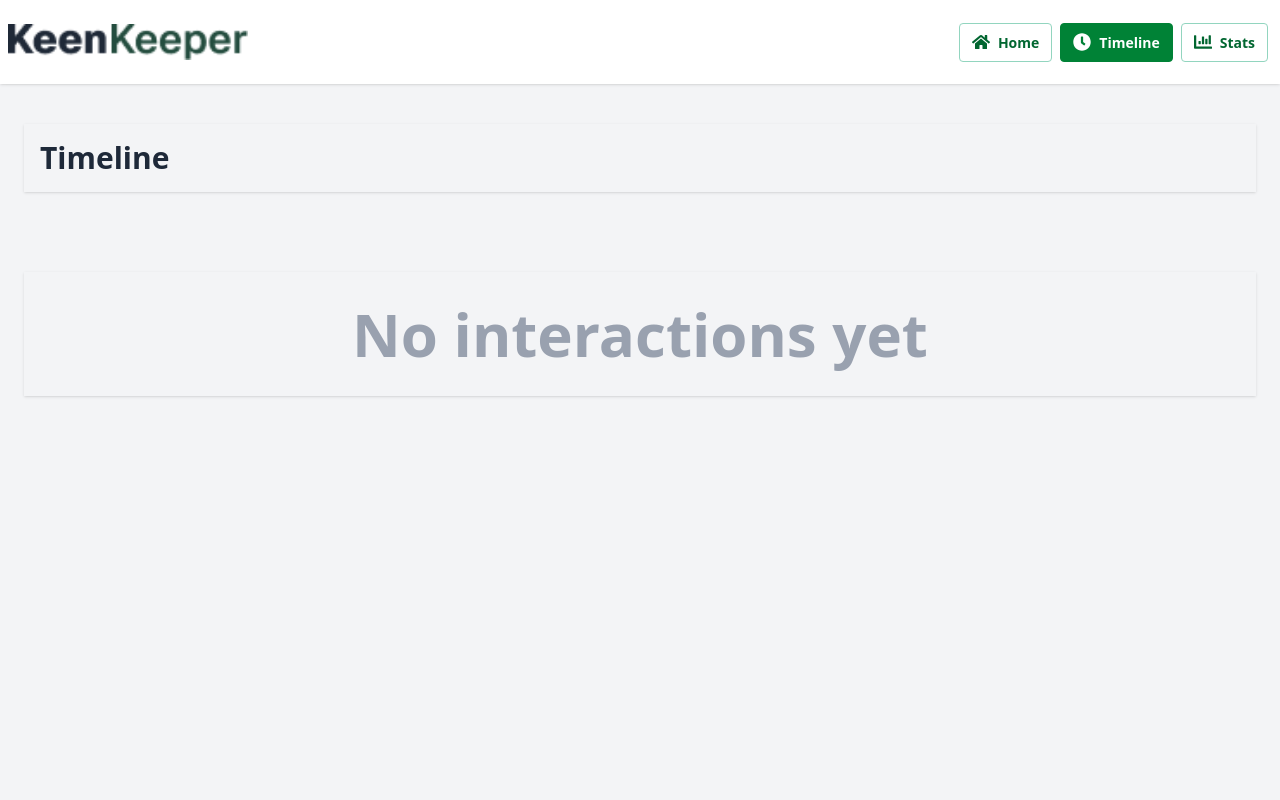
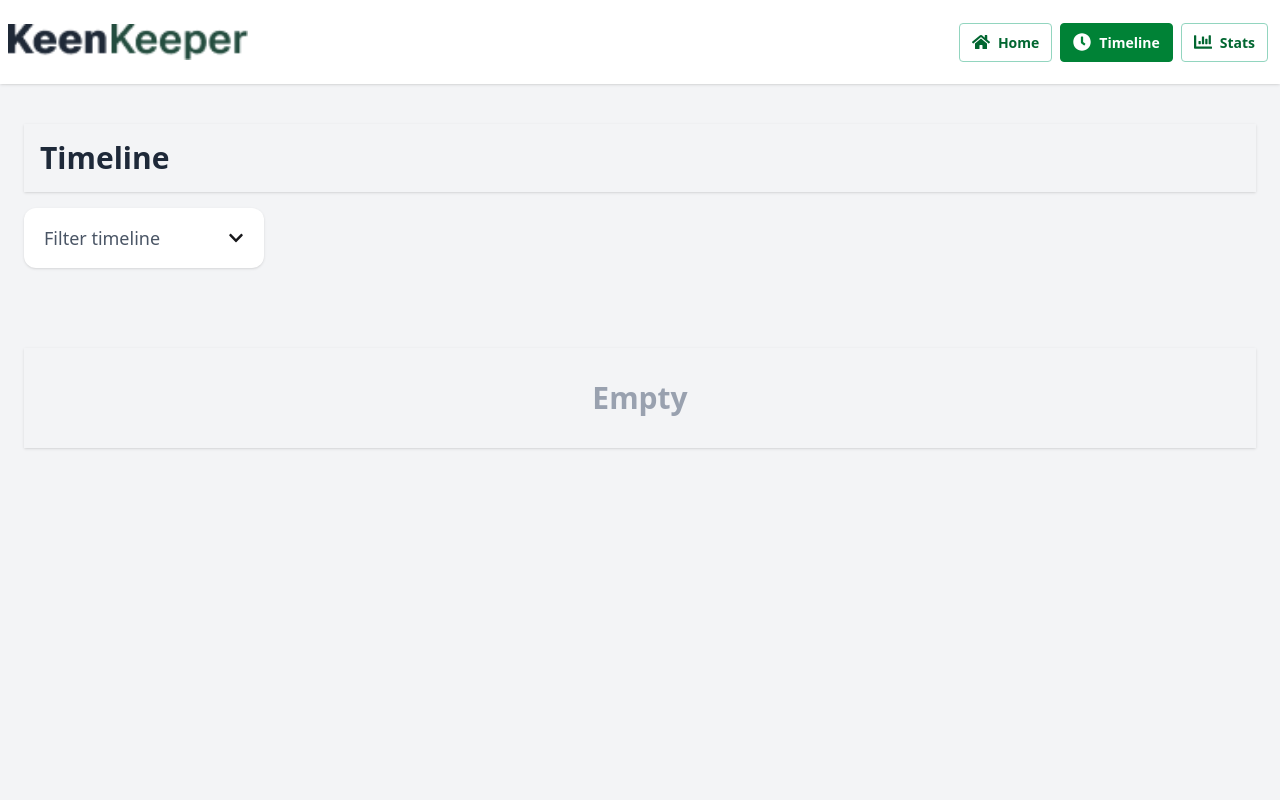
Before and after one commit to sazidhossainfahim25/keenkeeper, a Next.js app: page /timeline in a window 1280 px wide. Shown: the top 800 px of the page. Built offline with nearby package versions, Linux system fonts and the light colour scheme.

Commit message:
My project done

```diff
--- a/src/app/layout.jsx
+++ b/src/app/layout.jsx
@@ -27,7 +27,7 @@ export default function RootLayout({ children }) {
       data-theme="light"
       className={`${geistSans.variable} ${geistMono.variable} h-full antialiased`}
     >
-      <body className="min-h-full flex flex-col">
+      <body className="min-h-full flex flex-col bg-[#F8FAFC]">
         <FriendsProvider>
         <Navbar></Navbar>
           {children}
--- a/src/app/timeline/page.jsx
+++ b/src/app/timeline/page.jsx
@@ -1,13 +1,18 @@
 "use client";
 
+import { useState } from "react";
 import { useFriends } from "@/context/FriendsContext";
 import { MdCall } from "react-icons/md";
 import { IoMdText } from "react-icons/io";
 import { FaVideo } from "react-icons/fa";
-import { FaHandshake } from "react-icons/fa";
+import { FaChevronDown } from "react-icons/fa";
 
 const TimelinePage = () => {
   const { friends } = useFriends();
+
+  //  filter state
+  const [filter, setFilter] = useState("all");
+  const [open, setOpen] = useState(false);
 
   const allTimeline = friends
     .flatMap((friend) =>
@@ -16,6 +21,13 @@ const TimelinePage = () => {
       }))
     )
     .sort((a, b) => b.id - a.id);
+
+  const filteredTimeline =
+    filter === "all"
+      ? allTimeline
+      : allTimeline.filter((item) =>
+          item.title.toLowerCase().includes(filter)
+        );
 
   // icon function
   const getIcon = (title) => {
@@ -26,32 +38,72 @@ const getIcon = (title) => {
 
   return (
     <section className="min-h-screen bg-gray-100 px-6 py-10 ">
+      <div className="max-w-7xl mx-auto ">
 
-<div className="max-w-7xl mx-auto ">
         {/* Heading */}
-      <h1 className="text-3xl font-bold text-gray-800 mb-8 shadow-sm p-4">
+        <h1 className="text-3xl font-bold text-gray-800 mb-4 shadow-sm p-4">
           Timeline
         </h1>
 
+        {/* FILTER DROPDOWN ADD */}
+        <div className="relative mb-6 max-w-md">
+          <div
+            onClick={() => setOpen(!open)}
+            className="flex items-center justify-between w-60 bg-white px-5 py-4 rounded-xl cursor-pointer shadow-sm"
+          >
+            <span className="text-gray-600 text-lg">
+              {filter === "all"
+                ? "Filter timeline"
+                : filter.toUpperCase()}
+            </span>
+
+            <FaChevronDown
+              className={`transition-transform duration-300 ${
+                open ? "rotate-180" : ""
+              }`}
+            />
+          </div>
+
+          {open && (
+            <div className="absolute mt-2 w-60 bg-white rounded-xl shadow-lg  p-3 space-y-2 z-50">
+              {["all", "call", "text", "video"].map((type) => (
+                <button
+                  key={type}
+                  onClick={() => {
+                    setFilter(type);
+                    setOpen(false);
+                  }}
+                  className="w-full text-left px-3 py-2 rounded hover:bg-gray-200 shadow-sm "
+                >
+                  {type.toUpperCase()}
+                </button>
+              ))}
+            </div>
+          )}
+        </div>
+
         {/* Empty */}
-      {allTimeline.length === 0 ? (
-        <p className="text-center text-gray-400 mt-20 font-bold text-6xl shadow-sm p-8">
-          No interactions yet
+        {filteredTimeline.length === 0 ? (
+          <p className="text-center text-gray-400 mt-20 font-bold text-3xl shadow-sm p-8">
+            Empty
           </p>
         ) : (
-        <div className=" ml-4 space-y-5">
+          <div className="ml-4 space-y-5">
 
-          {allTimeline.map((item) => (
-            <div key={item.id} className=" flex items-start justify-start gap-4 bg-white w-full rounded-lg px-4 py-3 border border-gray-200 hover:shadow-md transition">
+            {/* changed allTimeline → filteredTimeline */}
+            {filteredTimeline.map((item) => (
+              <div
+                key={item.id}
+                className="flex items-start justify-start gap-4 bg-white w-full rounded-lg px-4 py-3 shadow-sm hover:shadow-md transition"
+              >
 
-              {/* Icon circle */}
-              <div className="  bg-white border border-gray-300 text-gray-600 p-2 rounded-full shadow-sm">
+                {/* Icon */}
+                <div className="bg-white border border-gray-300 text-gray-600 p-2 rounded-full shadow-sm">
                   {getIcon(item.title)}
                 </div>
 
-              {/* Card */}
-              <div className="">
-
+                {/* Content */}
+                <div>
                   <h3 className="text-sm font-medium text-gray-700">
                     {item.title}
                   </h3>
@@ -59,11 +111,10 @@ const getIcon = (title) => {
                   <p className="text-xs text-gray-400 mt-1">
                     {item.date}
                   </p>
+                </div>
 
               </div>
-            </div>
             ))}
-
           </div>
         )}
       </div>
--- a/src/component/FriendCard.jsx
+++ b/src/component/FriendCard.jsx
@@ -17,7 +17,7 @@ export default function FriendCard() {
         <div className="grid grid-cols-1 md:grid-cols-4 gap-6 px-1 py-4">
           {friends?.map((friend) => (
             <Link key={friend.id} href={`/friend/${friend.id}`}>
-              <div className="bg-white p-4 rounded-xl shadow text-center cursor-pointer transition-all duration-300 ease-in-out hover:scale-105">
+              <div className=" p-4 rounded-xl shadow text-center cursor-pointer transition-all duration-300 ease-in-out hover:scale-105">
 
                 <img
                   src={friend.picture}
```
Lines whose indentation alone changed are shown as unchanged.
